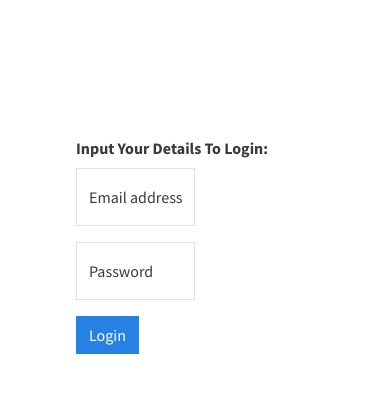
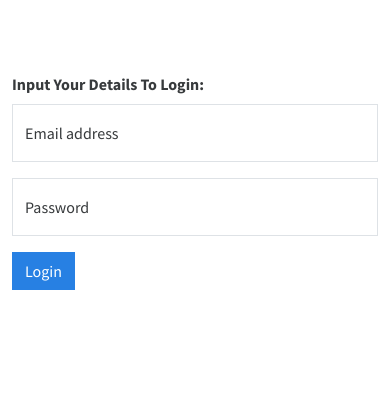
Before and after one commit to Ife-py/Staff_login, a PHP site: page /login.php in a window 390 px wide. Shown: the part 16-409 px from the top of the page. Run offline with PHP 8.4, Linux system fonts and the light colour scheme.

Commit message:
New changes made

```diff
--- a/database.php
+++ b/database.php
@@ -1,5 +1,5 @@
 <?php
-
+// Creating connection to the database
 try {
     $db = new PDO("mysql:host=localhost;dbname=staff login", "root", ""); // Corrected the DSN format
     $db->setAttribute(PDO::ATTR_ERRMODE, PDO::ERRMODE_EXCEPTION);
@@ -10,6 +10,7 @@ try {
 }
 
 
+// A function to fetch all data from the database
 function get_members($db){
     try{
         $results=$db->query("SELECT name ,email ,password ,contents from staff_login");
--- a/login.php
+++ b/login.php
@@ -4,21 +4,21 @@ include("./views/header.php");
 
 <div class="container">
   <div class="row pt-5">
-    <div class="col-md-1"></div>
-    <div class="col-md-10">
-      <form class="login_container" action="login_validation.php" method="post">
+    <div class="col-md-3"></div>
+    <div class="col-md-6">
+      <form class="" action="login_validation.php" method="post">
         <label class="form-label mt-4"><b>Input Your Details To Login:</b></label>
         <div class="form-floating mb-3">
           <input type="email" class="form-control" id="Input" name="email" placeholder="name@example.com">
           <label for="Input">Email address</label>
         </div>
-        <div class="form-floating">
+        <div class="form-floating mb-3">
           <input type="text" class="form-control" id="Password" name="password" placeholder="Password" autocomplete="off">
           <label for="Password">Password</label>
         </div>
-        <button type="submit" value="login" class="btn btn-primary">Login</button>
+        <button type="submit" value="login" class="btn btn-primary ">Login</button>
       </form>
     </div>
-    <div class="col-md-1"></div>
+    <div class="col-md-3"></div>
   </div>
 </div>
--- a/sign_up.php
+++ b/sign_up.php
@@ -12,12 +12,6 @@ include("views/header.php") ?>
                     <div class="card-body">
                         <form action="form.php" method="post">
                             <fieldset>
-                                <div class="row">
-                                    <label for="staticEmail" class="col-sm-2 col-form-label">Email:</label>
-                                    <div class="col-sm-10">
-                                        <input type="text" readonly="" class="form-control-plaintext" id="staticEmail" value="email@example.com">
-                                    </div>
-                                </div>
                                 <div>
                                     <label for="name" class="form-label mt-4"><b>Name</b></label>
                                     <input type="text" class="form-control" name="name" id="name" aria-describedby="emailHelp" placeholder="Enter your name:" required>
--- a/views/header.php
+++ b/views/header.php
@@ -21,7 +21,7 @@
                 <a class="nav-link" href="./sign_up.php">Sign up</a>
               </li>
               <li class="nav-item">
-                <a class="nav-link" href="./login.php">Login in</a>
+                <a class="nav-link" href="./login.php">Login</a>
               </li>
               <!-- <li class="nav-item">
                 <a class="nav-link" href="#">About Us</a>
```
Also changed, not shown: dashboard.php (+10 -3 lines), login_validation.php (+6 -1 lines).
